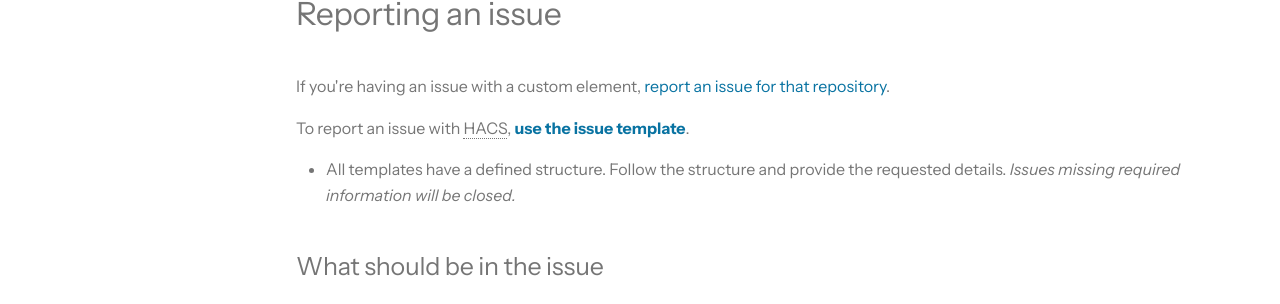
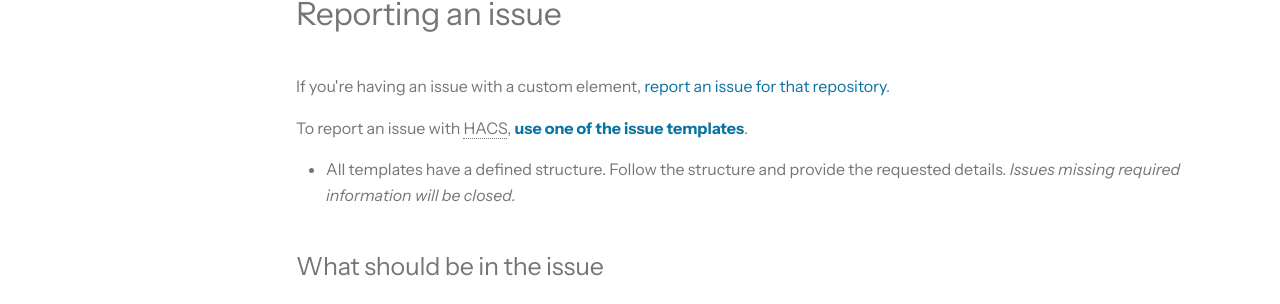
Before and after one commit to hacs/documentation, an MkDocs documentation site: the page built from source/docs/help/issues.md, in a window 1280 px wide and 900 px high. Shown: the part 326-630 px from the top of the window. Built offline with MkDocs 1.6.1 and Material for MkDocs 9.7.7, drawn with Linux system fonts in a browser that asks for light colours; some web fonts are replaced; plug-ins that fetch from the network failed and are left out; comment, search, counter and statistics services are not loaded.

Commit message:
Update source/docs/help/issues.md
Co-authored-by: Joakim Sørensen <joasoe@gmail.com>

```diff
--- a/source/docs/help/issues.md
+++ b/source/docs/help/issues.md
@@ -10,7 +10,8 @@ This page shows you how to report an issue for HACS.
 
 If you're having an issue with a custom element, [report an issue for that repository](/docs/use/repositories/dashboard.md/#reporting-an-issue-with-a-repository).
 
-To report an issue with HACS, **[use the issue template](https://github.com/hacs/integration/issues)**.
+To report an issue with HACS, **[use one of the issue templates](https://github.com/hacs/integration/issues)**.
+
 
 - All templates have a defined structure. Follow the structure and provide the requested details.
 _Issues missing required information will be closed._
```
